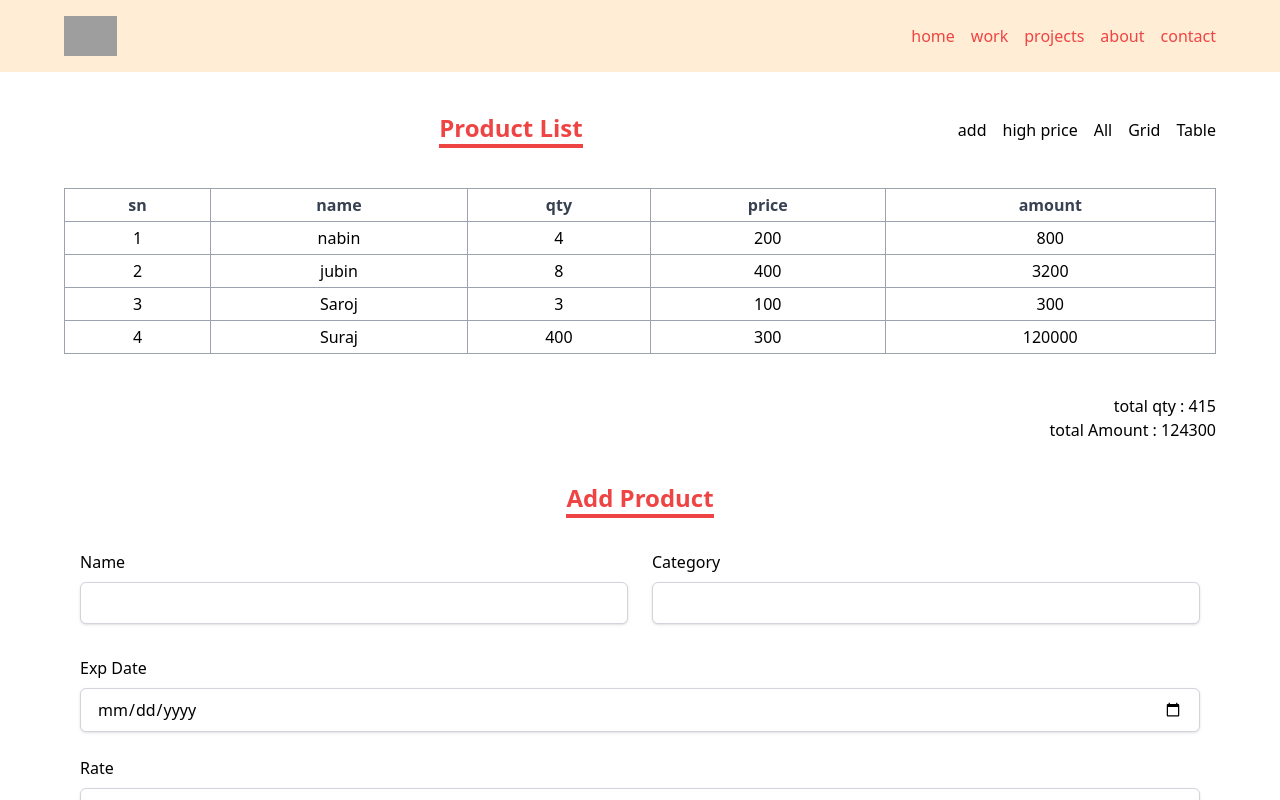
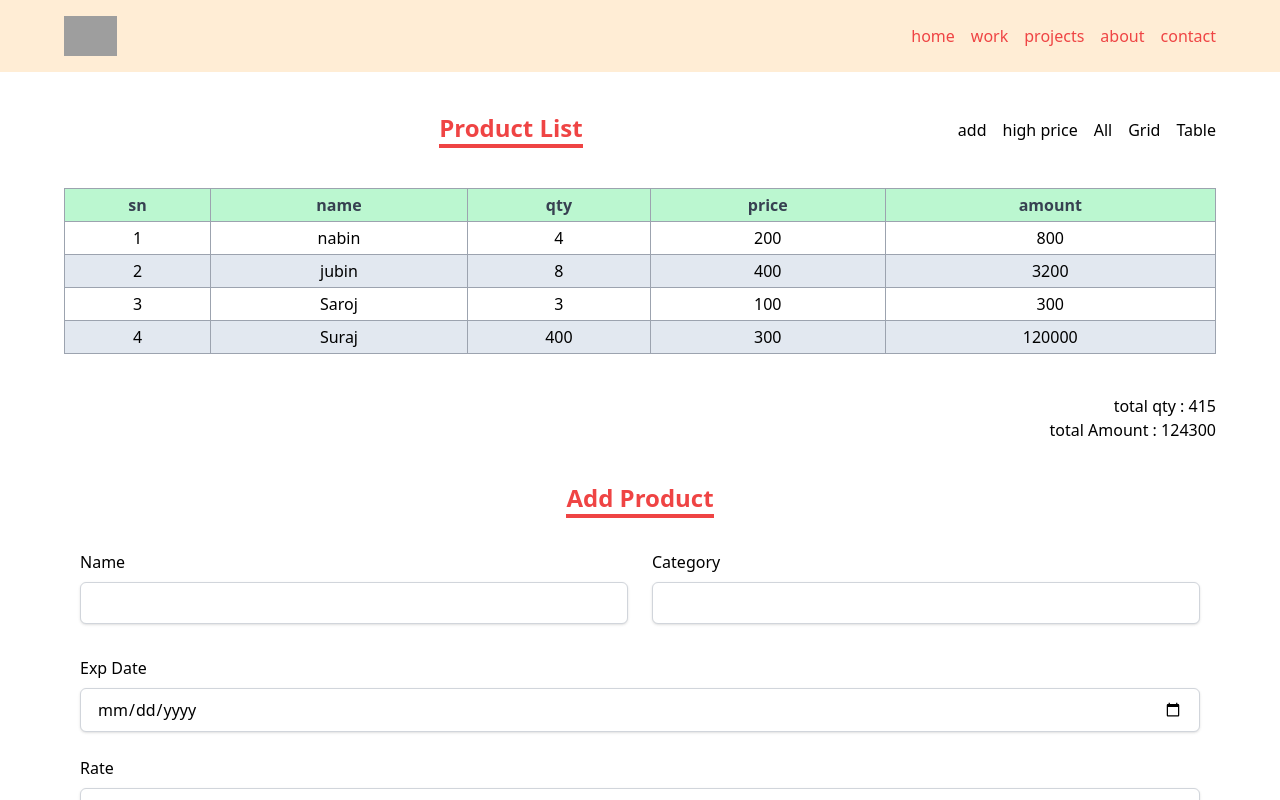
Before and after one commit to Navin-git/React-class-2, a React (Vite) app: page / in a window 1280 px wide. Both pictures are taken after a click on the button "Table". Shown: the top 800 px of the page. Built offline with nearby package versions, Linux system fonts and the light colour scheme; grey boxes are pictures that could not be loaded.

Commit message:
feat: table in react

```diff
--- a/src/App.css
+++ b/src/App.css
@@ -15,7 +15,7 @@
    }
 
    table th {
-    @apply text-gray-700
+    @apply text-gray-700 bg-green-200
    }
 
    table th, table td {
--- a/src/components/product/ProductList.jsx
+++ b/src/components/product/ProductList.jsx
@@ -149,7 +149,7 @@ const ProductList = () => {
           <tbody>
             {mapData?.map((item, index) => {
               return (
-                <tr key={item.id}>
+                <tr className="even:bg-slate-200" key={item.id}>
                   <td>{index + 1}</td>
                   <td>{item?.title}</td>
                   <td>{item?.qty}</td>
```
